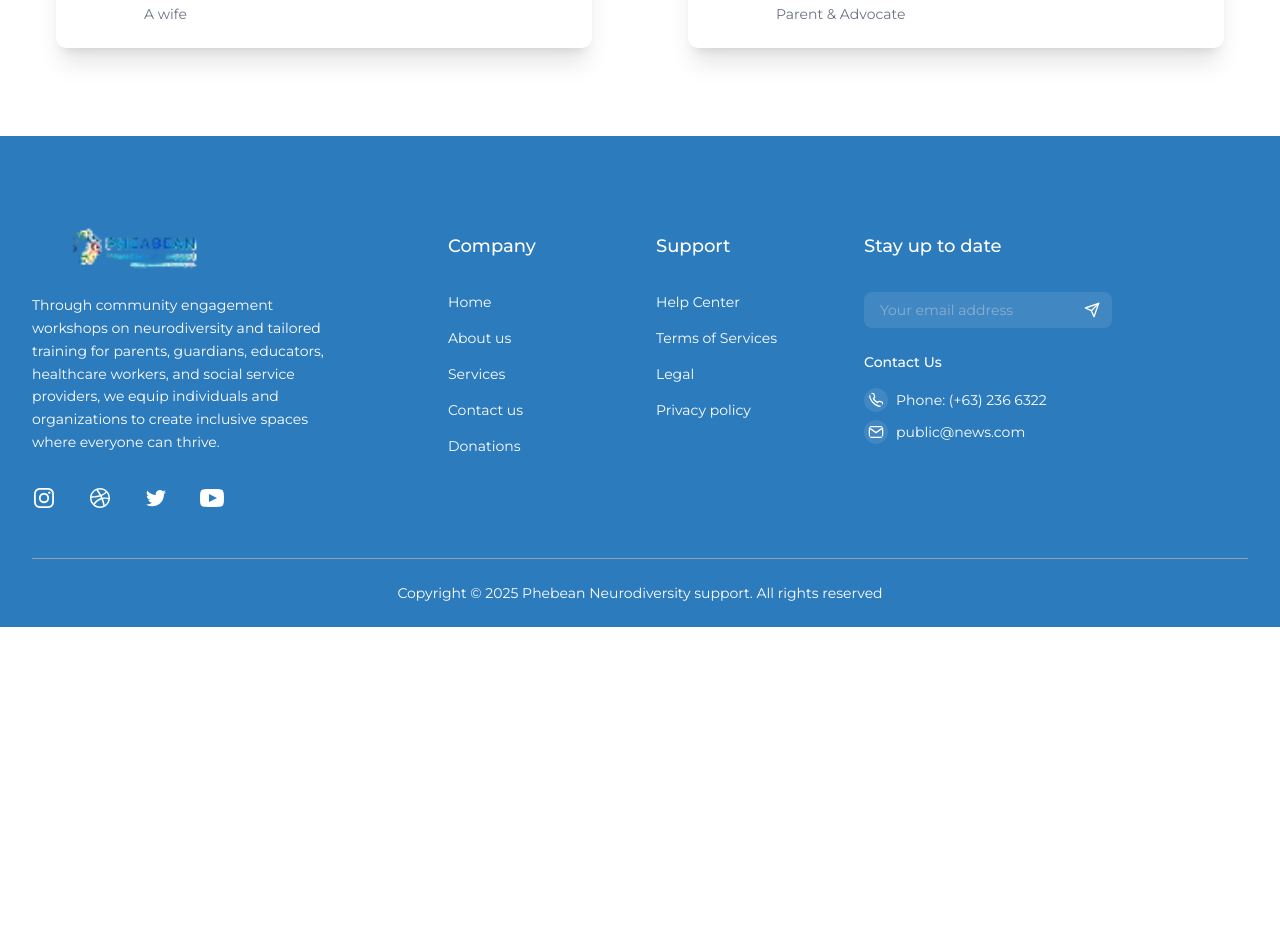
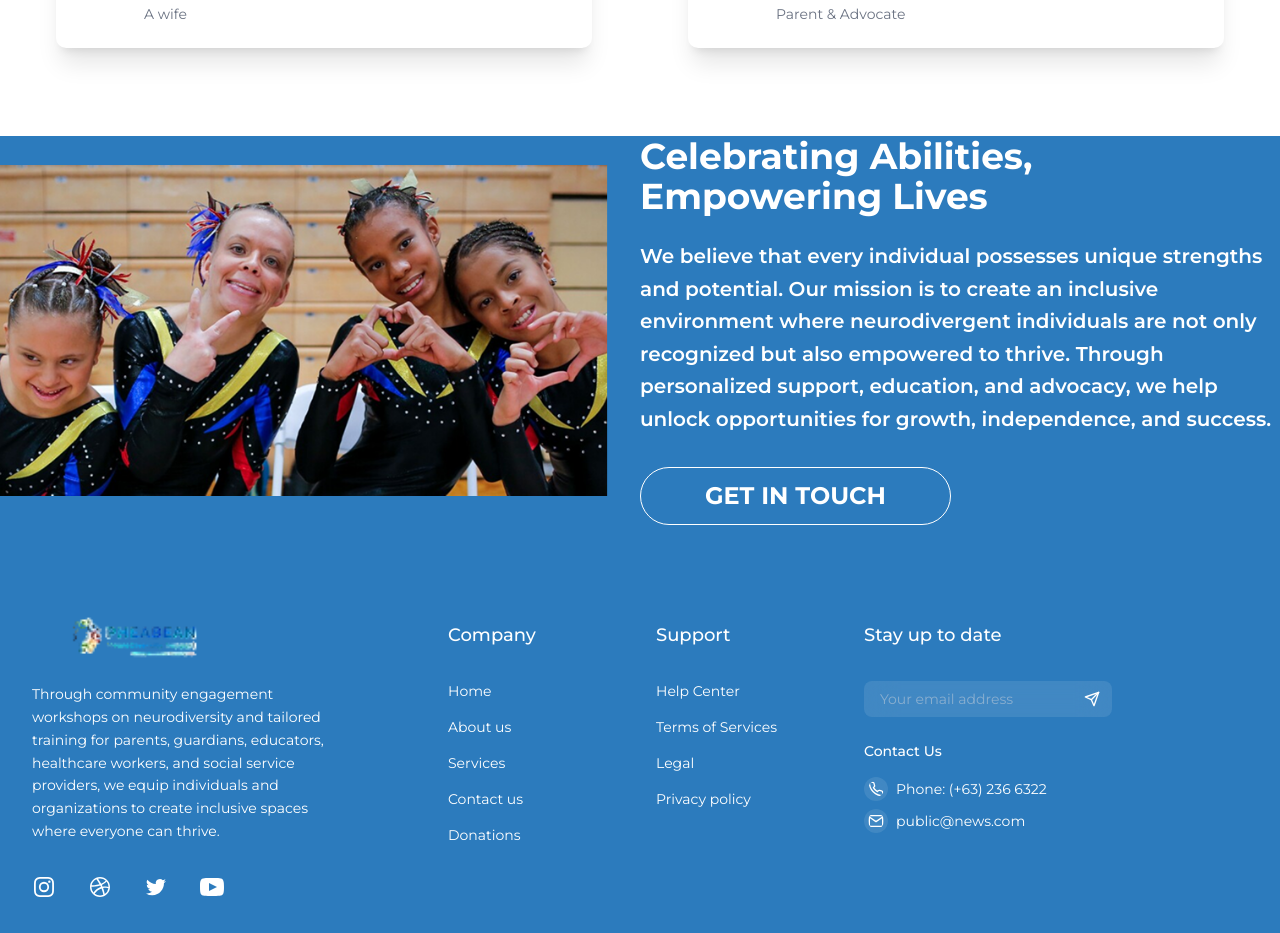
Before and after one commit to shamzconsult/Pheone, a Next.js app: page / in a window 1280 px wide. Shown: the part 4583-5516 px from the top of the page. Before the commit the page ends 5210 px from the top, so only its background shows below. Built offline with nearby package versions, Linux system fonts and the light colour scheme.

Commit message:
Chore: celebration section setup

```diff
--- /dev/null
+++ b/src/app/home/_components/Celebration.tsx
@@ -0,0 +1,37 @@
+import Link from 'next/link'
+import React from 'react'
+
+function Celebration() {
+  return (
+    <div className='w-full bg-[#2c7bbd]'>
+        <div className='flex flex-col md:flex-row items-center '>
+            <div className='w-full md:w-1/2 mb-8 md:mb-0 md:pr-8'>
+                <img
+                  src="/image/download.png"
+                  alt="Celebrating abilities"
+                  className='w-full h-auto  mx-auto'
+                />
+            </div>
+            <div className='w-full md:w-1/2 text-center md:text-left max-w-3xl leading-relaxed'>
+                <h1 className='text-3xl md:text-4xl text-white font-bold mb-6'>
+                    Celebrating Abilities, Empowering Lives
+                </h1>
+                <p className='text-xl font-semibold text-white mb-8 leading-relaxed'>
+                    We believe that every individual possesses unique strengths and potential. Our mission is to create an inclusive environment where neurodivergent individuals are not only recognized but also empowered to thrive. Through personalized support, education, and advocacy, we help unlock opportunities for growth, independence, and success.
+                </p>
+                <div className='text-center md:text-left'>
+                    <Link
+                      href='/'
+                      className="inline-block bg-transparent text-2xl text-white border-1 border-white font-bold py-3 px-16 rounded-full hover:bg-white hover:text-[#2c7bbd] transition-colors duration-300"
+                    >
+                        GET IN TOUCH
+                    </Link>
+                </div>
+
+            </div>
+        </div>
+    </div>
+  )
+}
+
+export default Celebration
--- a/src/app/page.tsx
+++ b/src/app/page.tsx
@@ -1,3 +1,4 @@
+import Celebration from "./home/_components/Celebration";
 import CoreValues from "./home/_components/CoreValues";
 import Counters from "./home/_components/Counter";
 import Divider from "./home/_components/Divider";
@@ -18,6 +19,7 @@ export default function Home() {
       <Divider/>
       <DonateSection/>
       <Testimonials/>
+      <Celebration/>
     </div>
   );
 }
```
Also changed, not shown: public/image/download.png (added).
